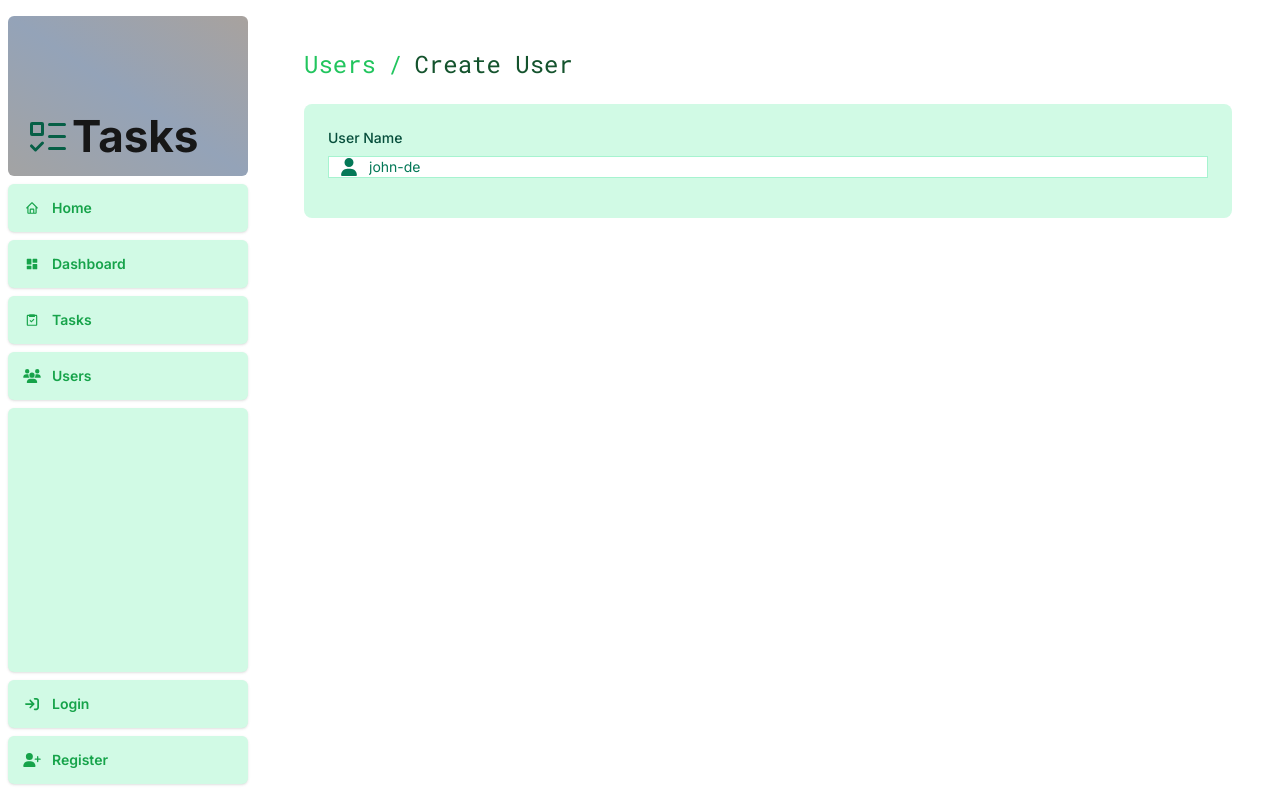
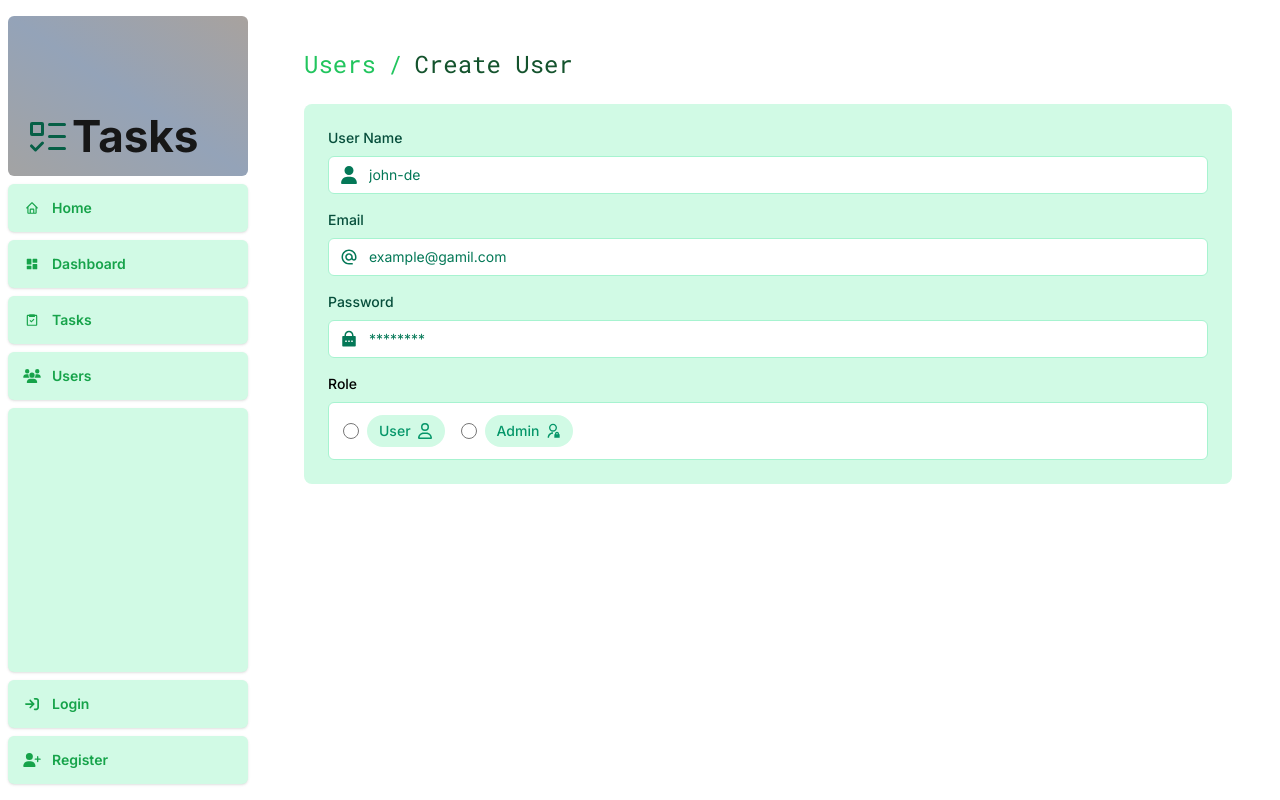
Before and after one commit to ahmad-elshowair/next-tasks, a Next.js app: page /users/create in a window 1280 px wide. Built offline with nearby package versions, Linux system fonts and the light colour scheme.

Commit message:
"Added email, password, and role fields to CreateUserForm component, updated UsersTable to display role instead of is_admin, and modified User and UserSTable types to include role, created_at, and updated_at fields."

```diff
--- a/app/components/users/CreateUserForm.tsx
+++ b/app/components/users/CreateUserForm.tsx
@@ -1,4 +1,6 @@
-import { FaUser } from "react-icons/fa6";
+import { FaRegUser, FaUser } from "react-icons/fa6";
+import { MdOutlineAlternateEmail } from "react-icons/md";
+import { RiAdminLine, RiLockPasswordFill } from "react-icons/ri";
 
 const CreateUserForm = () => {
 	return (
@@ -12,7 +14,7 @@ const CreateUserForm = () => {
 					</label>
 					<div className="relative">
 						<input
-							className="peer block w-full border border-emerald-200 pl-10 pu-2 outline-2 text-sm placeholder:text-emerald-700"
+							className="peer block w-full border border-emerald-200 pl-10 py-2 outline-2 text-sm placeholder:text-emerald-700 rounded-md"
 							type="text"
 							id="user_name"
 							name="user_name"
@@ -23,6 +25,81 @@ const CreateUserForm = () => {
 						<FaUser className="pointer-events-none absolute left-3 top-1/2 h-[18px] w-[18px] -translate-y-1/2 text-emerald-700" />
 					</div>
 				</div>
+				{/* DISPLAY ERROR IF ANY FOR THE USER NAME  */}
+				<div className="mb-4">
+					<label
+						className="block mb-2 text-sm font-medium text-emerald-900"
+						htmlFor="email">
+						Email
+					</label>
+					<div className="relative">
+						<input
+							className="peer block w-full border border-emerald-200 pl-10 py-2 outline-2 text-sm placeholder:text-emerald-700 rounded-md"
+							id="email"
+							name="email"
+							defaultValue={""}
+							aria-describedby="email-error"
+							placeholder="example@gamil.com"
+						/>
+						<MdOutlineAlternateEmail className="pointer-events-none absolute left-3 top-1/2 h-[18px] w-[18px] -translate-y-1/2 text-emerald-700" />
+					</div>
+				</div>
+				{/* DISPLAY ERROR IF ANY FOR THE EMAIL  */}
+				<div className="mb-4">
+					<label
+						className="block mb-2 text-sm font-medium text-emerald-900"
+						htmlFor="password">
+						Password
+					</label>
+					<div className="relative">
+						<input
+							className="peer block w-full border border-emerald-200 pl-10 py-2 outline-2 text-sm placeholder:text-emerald-700 rounded-md"
+							type="password"
+							id="password"
+							name="password"
+							defaultValue={""}
+							aria-describedby="password-error"
+							placeholder="********"
+						/>
+						<RiLockPasswordFill className="pointer-events-none absolute left-3 top-1/2 h-[18px] w-[18px] -translate-y-1/2 text-emerald-700" />
+					</div>
+				</div>
+				{/* DISPLAY ERROR IF ANY FOR THE PASSWORD  */}
+				<fieldset>
+					<legend className="mb-2 block text-sm font-medium">Role</legend>
+					<div className="rounded-md border border-emerald-200 bg-white px-[14px] py-3">
+						<div className="flex gap-4">
+							<div className="flex items-center">
+								<input
+									type="radio"
+									id="user"
+									name="role"
+									value="user"
+									className="h-4 w-4 cursor-pointer border-emerald-300 bg-emerald-100 text-emerald-600 focus:ring-2"
+									aria-describedby="role-error"
+								/>
+								<label className="ml-2 flex cursor-pointer items-center gap-1.5 rounded-full bg-emerald-100 px-3 py-1.5 text-xs font-medium text-emerald-600">
+									<span className="text-sm hidden md:inline-block">User</span>
+									<FaRegUser className="h-4 w-4" />
+								</label>
+							</div>
+							<div className="flex items-center">
+								<input
+									type="radio"
+									id="admin"
+									name="role"
+									value="admin"
+									className="h-4 w-4 cursor-pointer border-emerald-300 bg-emerald-100 text-emerald-600 focus:ring-2"
+								/>
+								<label className="ml-2 flex cursor-pointer items-center gap-1.5 rounded-full bg-emerald-100 px-3 py-1.5 text-xs font-medium text-emerald-600">
+									<span className="text-sm hidden md:inline-block">Admin</span>
+									<RiAdminLine className="h-4 w-4" />
+								</label>
+							</div>
+						</div>
+					</div>
+				</fieldset>
+				{/* DISPLAY ERROR IF ANY FOR THE ROLE */}
 			</div>
 		</form>
 	);
--- a/app/components/users/UsersTable.tsx
+++ b/app/components/users/UsersTable.tsx
@@ -51,9 +51,7 @@ const UsersTable = ({ users }: { users: UserSTable[] }) => {
 									<td className="p-3 whitespace-nowrap text-sm">
 										{user.email}
 									</td>
-									<td className="p-3 whitespace-nowrap text-sm">
-										{user.is_admin ? "Admin" : "User"}
-									</td>
+									<td className="p-3 whitespace-nowrap text-sm">{user.role}</td>
 									<td className="p-3 whitespace-nowrap text-sm">
 										{user.created_at?.toString().slice(4, 16)}
 									</td>
--- a/app/lib/definitions.ts
+++ b/app/lib/definitions.ts
@@ -4,6 +4,9 @@ export type User = {
 	email: string;
 	password: string;
 	image_url: string;
+	role: "user" | "admin";
+	created_at: string;
+	updated_at: string;
 };
 
 export type Task = {
@@ -38,7 +41,7 @@ export type UserSTable = {
 	user_name: string;
 	email: string;
 	image_url: string;
-	is_admin: boolean;
+	role: "user" | "admin";
 	created_at: string;
 	updated_at: string;
 };
```
